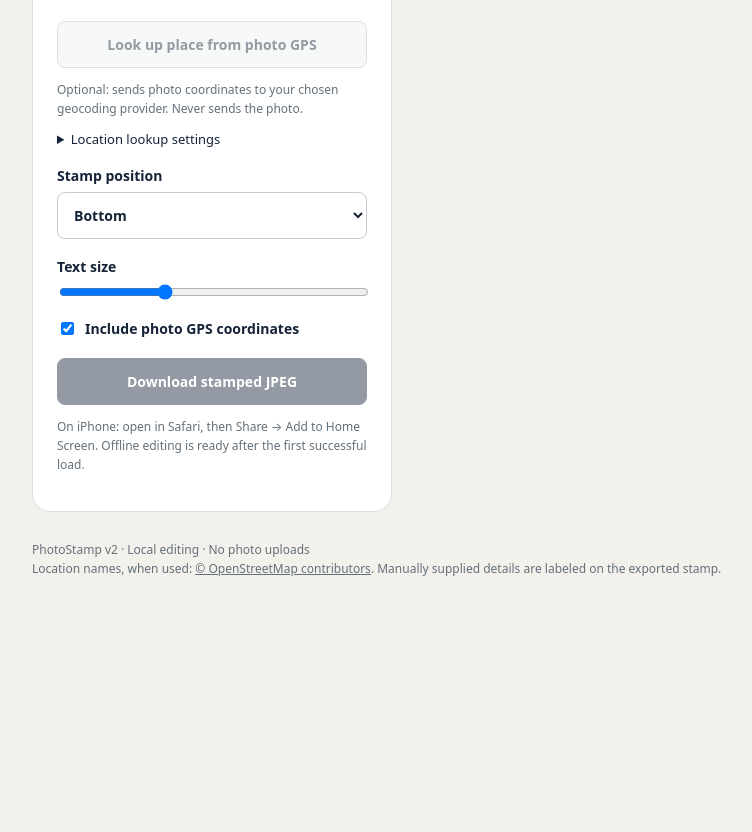
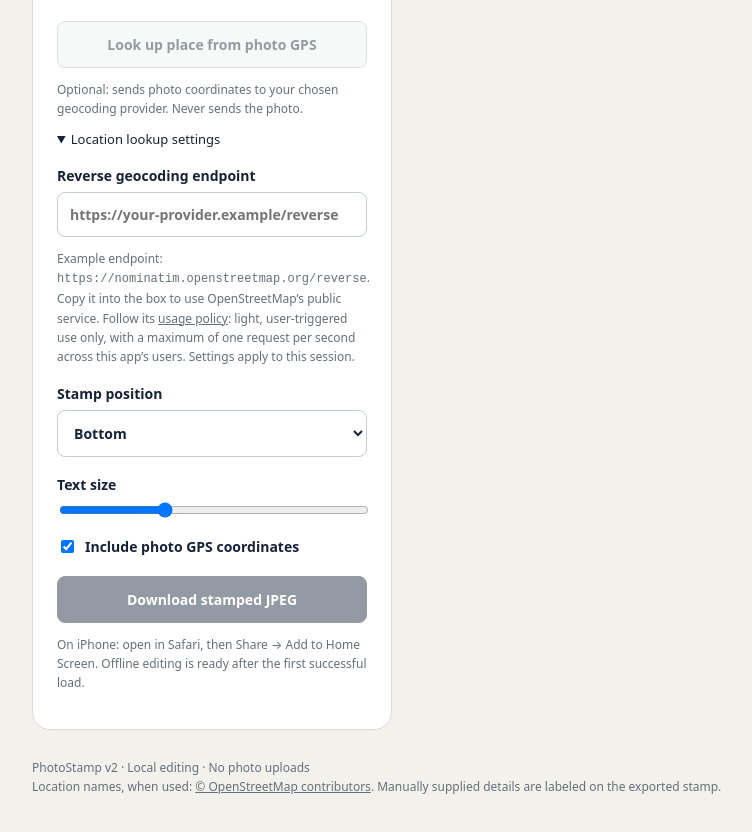
Before and after one commit to mohammad-a-s/photostamp, a plain HTML site: page site/index.html in a window 1280 px wide. Shown: the part 1044-1876 px from the top of the page, without its empty margins (42-794 px from the left). Before the commit the page ends 1670 px from the top, so only its background shows below. Drawn offline with Linux system fonts and the light colour scheme.

Commit message:
Show reverse geocoding example and expand lookup settings

```diff
--- a/site/index.html
+++ b/site/index.html
@@ -4,6 +4,6 @@
 <section class="editor"><div class="controls"><h2>Make your stamp</h2><label class="upload">Choose an original photo<input id="photo" type="file" accept="image/jpeg,image/png,image/webp,image/heic,image/heif"></label><p class="hint">Original files may contain GPS and capture time. Shared images often lose this information. HEIC support depends on your browser; use JPEG if it won’t open.</p><p id="status" role="status" aria-live="polite">Choose a photo to begin.</p>
 <label>Place or event<input id="place" maxlength="120" placeholder="e.g. Kuala Lumpur International Airport"></label><label>Address or description<input id="address" maxlength="200" placeholder="e.g. Sepang, Selangor, Malaysia"></label><p id="locationSource" class="hint">Location: not provided</p>
 <label>Capture date and time<input id="captured" type="datetime-local" step="1"></label><label>Time zone label (optional)<input id="zone" maxlength="24" placeholder="e.g. MYT / UTC+08:00"></label><p id="timeSource" class="hint">Capture time: not provided</p>
-<button id="lookup" disabled>Look up place from photo GPS</button><p class="hint">Optional: sends photo coordinates to your chosen geocoding provider. Never sends the photo.</p><details><summary>Location lookup settings</summary><label>Reverse geocoding endpoint<input id="endpoint" type="url" placeholder="https://your-provider.example/reverse"></label><p class="hint">Use a Nominatim-compatible HTTPS endpoint you are authorized to use. Settings apply to this session. No public service is configured by default.</p></details>
+<button id="lookup" disabled>Look up place from photo GPS</button><p class="hint">Optional: sends photo coordinates to your chosen geocoding provider. Never sends the photo.</p><details open><summary>Location lookup settings</summary><label>Reverse geocoding endpoint<input id="endpoint" type="url" placeholder="https://your-provider.example/reverse"></label><p class="hint">Example endpoint: <code>https://nominatim.openstreetmap.org/reverse</code>. Copy it into the box to use OpenStreetMap’s public service. Follow its <a href="https://operations.osmfoundation.org/policies/nominatim/" target="_blank" rel="noopener noreferrer">usage policy</a>: light, user-triggered use only, with a maximum of one request per second across this app’s users. Settings apply to this session.</p></details>
 <label>Stamp position<select id="position"><option value="bottom">Bottom</option><option value="top">Top</option></select></label><label>Text size<input id="size" type="range" min="2" max="5" step="0.25" value="3"></label><label class="check"><input id="gps" type="checkbox" checked> Include photo GPS coordinates</label><button id="download" class="primary" disabled>Download stamped JPEG</button><button id="install" hidden>Install PhotoStamp</button><p class="hint">On iPhone: open in Safari, then Share → Add to Home Screen. Offline editing is ready after the first successful load.</p><p id="offline" class="hint" role="status"></p></div>
 <div class="preview"><div id="empty">Your photo preview will appear here.</div><canvas id="canvas" hidden aria-label="Stamped photo preview"></canvas><p class="hint">Export uses the photo’s decoded resolution, up to 20 megapixels to reduce memory use. Keep your original file.</p></div></section><footer>PhotoStamp v2 · Local editing · No photo uploads<br>Location names, when used: <a href="https://www.openstreetmap.org/copyright" rel="noreferrer">© OpenStreetMap contributors</a>. Manually supplied details are labeled on the exported stamp.</footer></main></body></html>
```
